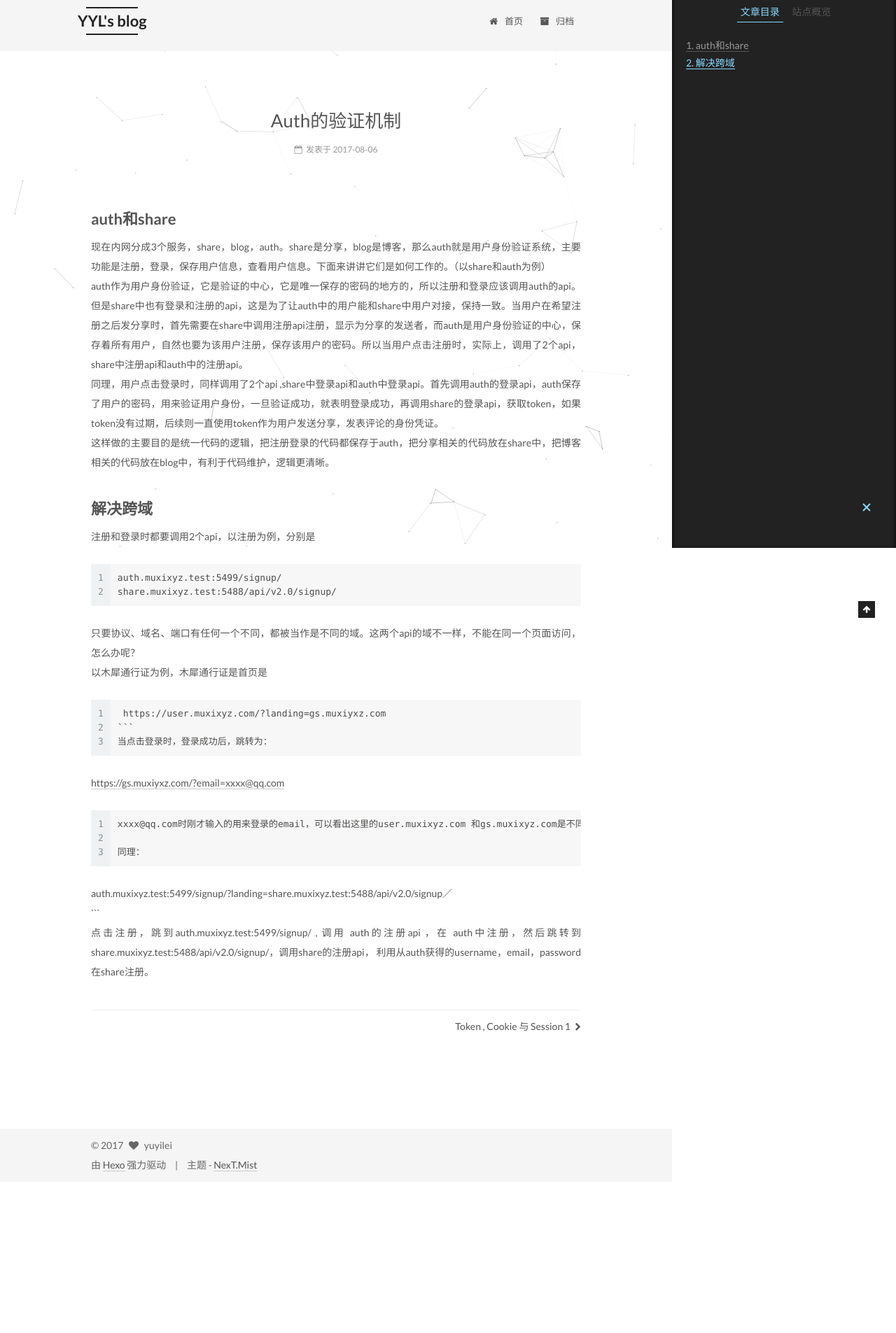
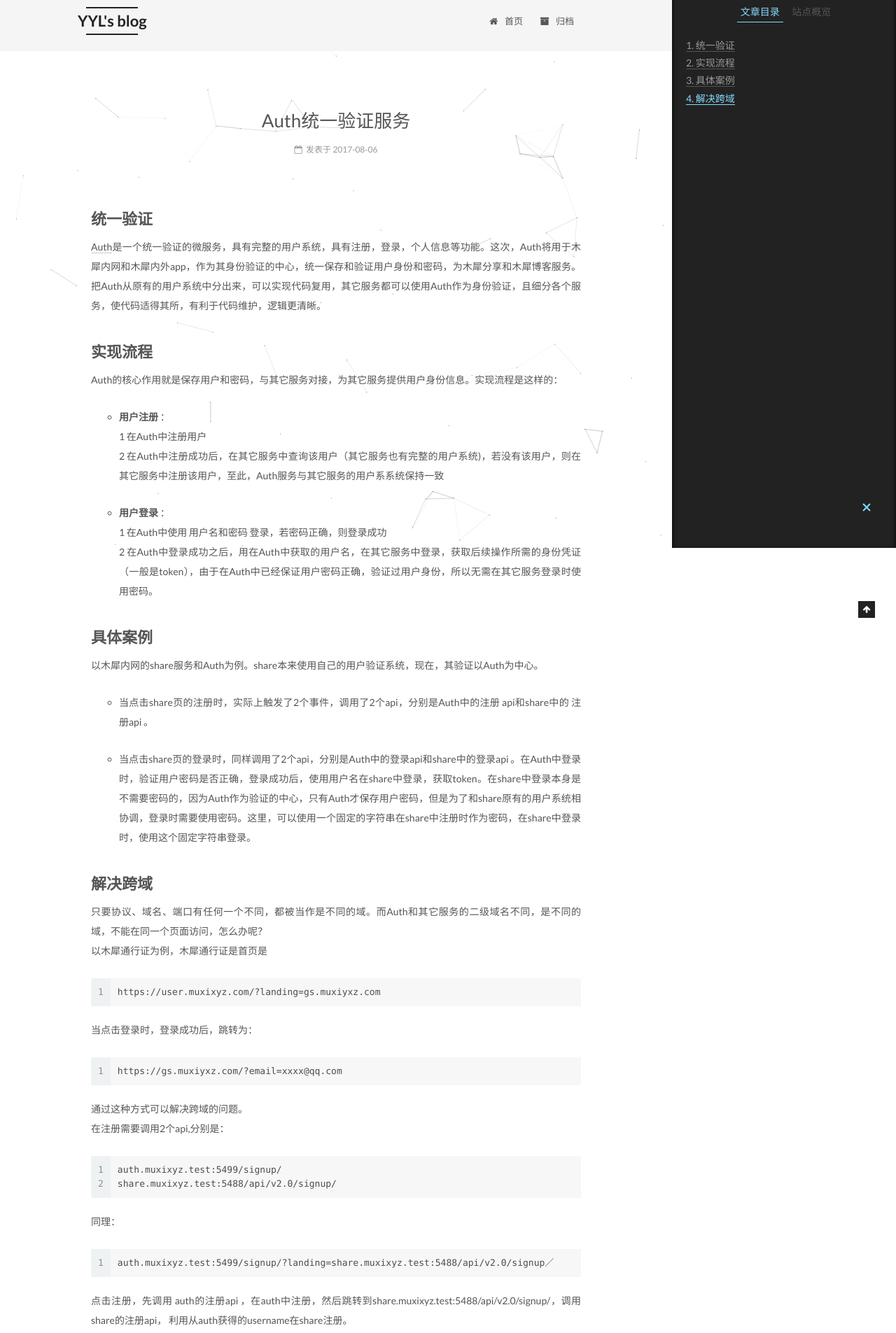
Before and after one commit to yuyilei/yuyilei.github.io, a plain HTML site: page 2017/08/06/auth/index.html in a window 1280 px wide. Shown: the part 17-1922 px from the top of the page at 70% size. Before the commit the page ends 1706 px from the top, so only its background shows below. Drawn offline with Linux system fonts and the light colour scheme.

Commit message:
Site updated: 2017-08-08 00:10:35

````diff
--- a/2017/08/06/auth/index.html
+++ b/2017/08/06/auth/index.html
@@ -94,17 +94,17 @@
 
 
 
-<meta name="description" content="auth和share现在内网分成3个服务，share，blog，auth。share是分享，blog是博客，那么auth就是用户身份验证系统，主要功能是注册，登录，保存用户信息，查看用户信息。下面来讲讲它们是如何工作的。（以share和auth为例）auth作为用户身份验证，它是验证的中心，它是唯一保存的密码的地方的，所以注册和登录应该调用auth的api。但是share中也有登录和注册的api，">
+<meta name="description" content="统一验证 Auth是一个统一验证的微服务，具有完整的用户系统，具有注册，登录，个人信息等功能。这次，Auth将用于木犀内网和木犀内外app，作为其身份验证的中心，统一保存和验证用户身份和密码，为木犀分享和木犀博客服务。把Auth从原有的用户系统中分出来，可以实现代码复用，其它服务都可以使用Auth作为身份验证，且细分各个服务，使代码适得其所，有利于代码维护，逻辑更清晰。 实现流程Auth的核心作用">
 <meta property="og:type" content="article">
-<meta property="og:title" content="Auth的验证机制">
+<meta property="og:title" content="Auth统一验证服务">
 <meta property="og:url" content="http://yoursite.com/2017/08/06/auth/index.html">
 <meta property="og:site_name" content="YYL&#39;s blog">
-<meta property="og:description" content="auth和share现在内网分成3个服务，share，blog，auth。share是分享，blog是博客，那么auth就是用户身份验证系统，主要功能是注册，登录，保存用户信息，查看用户信息。下面来讲讲它们是如何工作的。（以share和auth为例）auth作为用户身份验证，它是验证的中心，它是唯一保存的密码的地方的，所以注册和登录应该调用auth的api。但是share中也有登录和注册的api，">
+<meta property="og:description" content="统一验证 Auth是一个统一验证的微服务，具有完整的用户系统，具有注册，登录，个人信息等功能。这次，Auth将用于木犀内网和木犀内外app，作为其身份验证的中心，统一保存和验证用户身份和密码，为木犀分享和木犀博客服务。把Auth从原有的用户系统中分出来，可以实现代码复用，其它服务都可以使用Auth作为身份验证，且细分各个服务，使代码适得其所，有利于代码维护，逻辑更清晰。 实现流程Auth的核心作用">
 <meta property="og:locale" content="zh-Hans">
-<meta property="og:updated_time" content="2017-08-06T05:27:27.000Z">
+<meta property="og:updated_time" content="2017-08-07T16:09:20.000Z">
 <meta name="twitter:card" content="summary">
-<meta name="twitter:title" content="Auth的验证机制">
-<meta name="twitter:description" content="auth和share现在内网分成3个服务，share，blog，auth。share是分享，blog是博客，那么auth就是用户身份验证系统，主要功能是注册，登录，保存用户信息，查看用户信息。下面来讲讲它们是如何工作的。（以share和auth为例）auth作为用户身份验证，它是验证的中心，它是唯一保存的密码的地方的，所以注册和登录应该调用auth的api。但是share中也有登录和注册的api，">
+<meta name="twitter:title" content="Auth统一验证服务">
+<meta name="twitter:description" content="统一验证 Auth是一个统一验证的微服务，具有完整的用户系统，具有注册，登录，个人信息等功能。这次，Auth将用于木犀内网和木犀内外app，作为其身份验证的中心，统一保存和验证用户身份和密码，为木犀分享和木犀博客服务。把Auth从原有的用户系统中分出来，可以实现代码复用，其它服务都可以使用Auth作为身份验证，且细分各个服务，使代码适得其所，有利于代码维护，逻辑更清晰。 实现流程Auth的核心作用">
 
 
 
@@ -139,7 +139,7 @@
 
 
 
-  <title>Auth的验证机制 | YYL's blog</title>
+  <title>Auth统一验证服务 | YYL's blog</title>
 
 
 
@@ -269,7 +269,7 @@
 
 
 
-          <h1 class="post-title" itemprop="name headline">Auth的验证机制</h1>
+          <h1 class="post-title" itemprop="name headline">Auth统一验证服务</h1>
 
 
         <div class="post-meta">
@@ -319,11 +319,30 @@
 
 
 
-        <h2 id="auth和share"><a href="#auth和share" class="headerlink" title="auth和share"></a>auth和share</h2><p>现在内网分成3个服务，share，blog，auth。share是分享，blog是博客，那么auth就是用户身份验证系统，主要功能是注册，登录，保存用户信息，查看用户信息。下面来讲讲它们是如何工作的。（以share和auth为例）<br>auth作为用户身份验证，它是验证的中心，它是唯一保存的密码的地方的，所以注册和登录应该调用auth的api。但是share中也有登录和注册的api，这是为了让auth中的用户能和share中用户对接，保持一致。当用户在希望注册之后发分享时，首先需要在share中调用注册api注册，显示为分享的发送者，而auth是用户身份验证的中心，保存着所有用户，自然也要为该用户注册，保存该用户的密码。所以当用户点击注册时，实际上，调用了2个api，share中注册api和auth中的注册api。<br>同理，用户点击登录时，同样调用了2个api ,share中登录api和auth中登录api。首先调用auth的登录api，auth保存了用户的密码，用来验证用户身份，一旦验证成功，就表明登录成功，再调用share的登录api，获取token，如果token没有过期，后续则一直使用token作为用户发送分享，发表评论的身份凭证。<br>这样做的主要目的是统一代码的逻辑，把注册登录的代码都保存于auth，把分享相关的代码放在share中，把博客相关的代码放在blog中，有利于代码维护，逻辑更清晰。 </p>
-<h2 id="解决跨域"><a href="#解决跨域" class="headerlink" title="解决跨域"></a>解决跨域</h2><p>注册和登录时都要调用2个api，以注册为例，分别是<br><figure class="highlight plain"><table><tr><td class="gutter"><pre><div class="line">1</div><div class="line">2</div></pre></td><td class="code"><pre><div class="line">auth.muxixyz.test:5499/signup/    </div><div class="line">share.muxixyz.test:5488/api/v2.0/signup/</div></pre></td></tr></table></figure></p>
-<p>只要协议、域名、端口有任何一个不同，都被当作是不同的域。这两个api的域不一样，不能在同一个页面访问，怎么办呢？<br>以木犀通行证为例，木犀通行证是首页是<br><figure class="highlight plain"><table><tr><td class="gutter"><pre><div class="line">1</div><div class="line">2</div><div class="line">3</div></pre></td><td class="code"><pre><div class="line"> https://user.muxixyz.com/?landing=gs.muxiyxz.com </div><div class="line">``` </div><div class="line">当点击登录时，登录成功后，跳转为：</div></pre></td></tr></table></figure></p>
-<p><a href="https://gs.muxiyxz.com/?email=xxxx@qq.com" target="_blank" rel="external">https://gs.muxiyxz.com/?email=xxxx@qq.com</a><br><figure class="highlight plain"><table><tr><td class="gutter"><pre><div class="line">1</div><div class="line">2</div><div class="line">3</div></pre></td><td class="code"><pre><div class="line">xxxx@qq.com时刚才输入的用来登录的email，可以看出这里的user.muxixyz.com 和gs.muxixyz.com是不同的域，但是却可以在同一个页面内访问，所以，通过这种方式可以解决跨域的问题。</div><div class="line"></div><div class="line">同理：</div></pre></td></tr></table></figure></p>
-<p>auth.muxixyz.test:5499/signup/?landing=share.muxixyz.test:5488/api/v2.0/signup／<br>```<br>点击注册，跳到auth.muxixyz.test:5499/signup/ , 调用 auth的注册api ，在 auth中注册，然后跳转到share.muxixyz.test:5488/api/v2.0/signup/，调用share的注册api， 利用从auth获得的username，email，password在share注册。</p>
+        <h2 id="统一验证"><a href="#统一验证" class="headerlink" title="统一验证"></a>统一验证</h2><p> <a href="https://github.com/Muxi-X/Auth" target="_blank" rel="external">Auth</a>是一个统一验证的微服务，具有完整的用户系统，具有注册，登录，个人信息等功能。这次，Auth将用于木犀内网和木犀内外app，作为其身份验证的中心，统一保存和验证用户身份和密码，为木犀分享和木犀博客服务。把Auth从原有的用户系统中分出来，可以实现代码复用，其它服务都可以使用Auth作为身份验证，且细分各个服务，使代码适得其所，有利于代码维护，逻辑更清晰。</p>
+<h2 id="实现流程"><a href="#实现流程" class="headerlink" title="实现流程"></a>实现流程</h2><p>Auth的核心作用就是保存用户和密码，与其它服务对接，为其它服务提供用户身份信息。实现流程是这样的： </p>
+<ul>
+<li><p><strong>用户注册</strong> ：<br>  1  在Auth中注册用户<br>  2  在Auth中注册成功后，在其它服务中查询该用户（其它服务也有完整的用户系统)，若没有该用户，则在其它服务中注册该用户，至此，Auth服务与其它服务的用户系系统保持一致 </p>
+</li>
+<li><p><strong>用户登录</strong> ：<br>  1  在Auth中使用 用户名和密码 登录，若密码正确，则登录成功<br>  2  在Auth中登录成功之后，用在Auth中获取的用户名，在其它服务中登录，获取后续操作所需的身份凭证（一般是token），由于在Auth中已经保证用户密码正确，验证过用户身份，所以无需在其它服务登录时使用密码。</p>
+</li>
+</ul>
+<h2 id="具体案例"><a href="#具体案例" class="headerlink" title="具体案例"></a>具体案例</h2><p>以木犀内网的share服务和Auth为例。share本来使用自己的用户验证系统，现在，其验证以Auth为中心。</p>
+<ul>
+<li><p>当点击share页的注册时，实际上触发了2个事件，调用了2个api，分别是Auth中的注册 api和share中的 注册api 。</p>
+</li>
+<li><p>当点击share页的登录时，同样调用了2个api，分别是Auth中的登录api和share中的登录api 。在Auth中登录时，验证用户密码是否正确，登录成功后，使用用户名在share中登录，获取token。在share中登录本身是不需要密码的，因为Auth作为验证的中心，只有Auth才保存用户密码，但是为了和share原有的用户系统相协调，登录时需要使用密码。这里，可以使用一个固定的字符串在share中注册时作为密码，在share中登录时，使用这个固定字符串登录。 </p>
+</li>
+</ul>
+<h2 id="解决跨域"><a href="#解决跨域" class="headerlink" title="解决跨域"></a>解决跨域</h2><p>只要协议、域名、端口有任何一个不同，都被当作是不同的域。而Auth和其它服务的二级域名不同，是不同的域，不能在同一个页面访问，怎么办呢？<br>以木犀通行证为例，木犀通行证是首页是</p>
+<figure class="highlight plain"><table><tr><td class="gutter"><pre><div class="line">1</div></pre></td><td class="code"><pre><div class="line">https://user.muxixyz.com/?landing=gs.muxiyxz.com</div></pre></td></tr></table></figure>
+<p>当点击登录时，登录成功后，跳转为：</p>
+<figure class="highlight plain"><table><tr><td class="gutter"><pre><div class="line">1</div></pre></td><td class="code"><pre><div class="line">https://gs.muxiyxz.com/?email=xxxx@qq.com</div></pre></td></tr></table></figure>
+<p>通过这种方式可以解决跨域的问题。<br>在注册需要调用2个api,分别是：</p>
+<figure class="highlight plain"><table><tr><td class="gutter"><pre><div class="line">1</div><div class="line">2</div></pre></td><td class="code"><pre><div class="line">auth.muxixyz.test:5499/signup/    </div><div class="line">share.muxixyz.test:5488/api/v2.0/signup/</div></pre></td></tr></table></figure>
+<p>同理：</p>
+<figure class="highlight plain"><table><tr><td class="gutter"><pre><div class="line">1</div></pre></td><td class="code"><pre><div class="line">auth.muxixyz.test:5499/signup/?landing=share.muxixyz.test:5488/api/v2.0/signup／</div></pre></td></tr></table></figure>
+<p>点击注册，先调用 auth的注册api ，在auth中注册，然后跳转到share.muxixyz.test:5488/api/v2.0/signup/，调用share的注册api， 利用从auth获得的username在share注册。  </p>
 
 
     </div>
@@ -485,7 +504,7 @@
 
 
 
-              <div class="post-toc-content"><ol class="nav"><li class="nav-item nav-level-2"><a class="nav-link" href="#auth和share"><span class="nav-number">1.</span> <span class="nav-text">auth和share</span></a></li><li class="nav-item nav-level-2"><a class="nav-link" href="#解决跨域"><span class="nav-number">2.</span> <span class="nav-text">解决跨域</span></a></li></ol></div>
+              <div class="post-toc-content"><ol class="nav"><li class="nav-item nav-level-2"><a class="nav-link" href="#统一验证"><span class="nav-number">1.</span> <span class="nav-text">统一验证</span></a></li><li class="nav-item nav-level-2"><a class="nav-link" href="#实现流程"><span class="nav-number">2.</span> <span class="nav-text">实现流程</span></a></li><li class="nav-item nav-level-2"><a class="nav-link" href="#具体案例"><span class="nav-number">3.</span> <span class="nav-text">具体案例</span></a></li><li class="nav-item nav-level-2"><a class="nav-link" href="#解决跨域"><span class="nav-number">4.</span> <span class="nav-text">解决跨域</span></a></li></ol></div>
 
 
           </div>
--- a/css/main.css
+++ b/css/main.css
@@ -1807,7 +1807,7 @@ pre .javascript .function {
   width: 4px;
   height: 4px;
   border-radius: 50%;
-  background: #38ff30;
+  background: #ffff03;
 }
 .links-of-blogroll {
   font-size: 13px;
````
Also changed, not shown: 2017/08/06/session/index.html (+2 -2 lines), archives/2017/08/index.html (+1 -1 lines), archives/2017/index.html (+1 -1 lines), archives/index.html (+1 -1 lines), index.html (+25 -6 lines).
